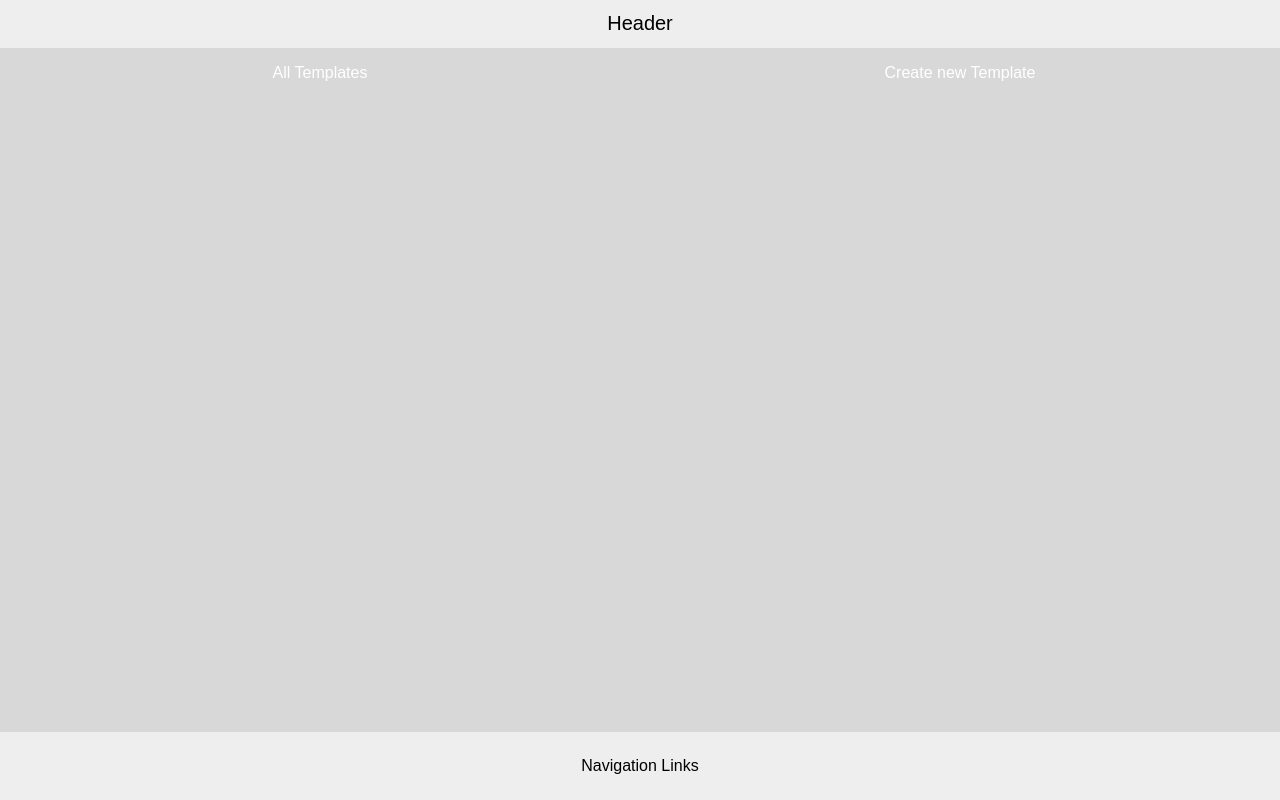
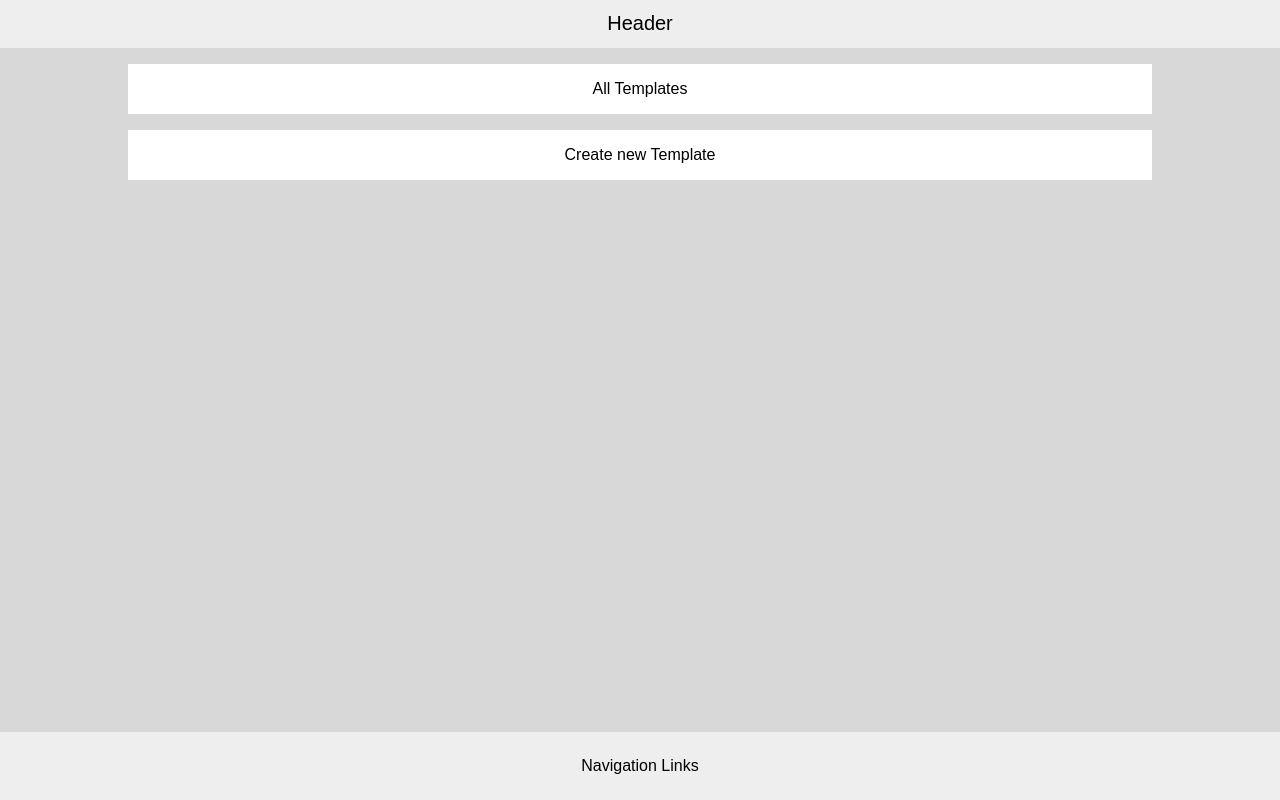
Before and after one commit to doctype-Melvin/repsetweight, a Next.js app: page / in a window 1280 px wide. Built offline with nearby package versions, Linux system fonts and the light colour scheme.

Commit message:
add styling and buttons to session container

```diff
--- a/app/global.css
+++ b/app/global.css
@@ -2,9 +2,11 @@
 	--navbar-height: 3rem;
 	--background: #d8d8d8;
 	--lighter-shade: #eeeeee;
+	--dark-contrast: #007a8f;
 	--black: #000;
-	--dark-contrast: #008b8f;
 	--white: #fff;
+	--red: crimson;
+	--yellow: rgb(247, 232, 100);
 }
 
 *,
--- a/app/page.js
+++ b/app/page.js
@@ -4,10 +4,10 @@ import styles from "./styles.module.css";
 export default function Home() {
   return (
     <section className={styles.page__container}>
-      <Link href="/presets" className={styles.link__styled}>
+      <Link href="/presets" className={styles.link__styled__span}>
         All Templates
       </Link>
-      <Link href="/presets/new" className={styles.link__styled}>
+      <Link href="/presets/new" className={styles.link__styled__span}>
         Create new Template
       </Link>
     </section>
--- a/app/styles.module.css
+++ b/app/styles.module.css
@@ -2,18 +2,23 @@
 	display: grid;
 	min-height: 100%;
 	grid-template-columns: 1fr 1fr;
-  grid-template-rows: repeat(auto-fill, 3rem);
+	grid-template-rows: repeat(auto-fill, minmax(1rem, 50px));
 	justify-items: center;
 	row-gap: 1rem;
 	padding-top: 1rem;
-  /* padding-bottom: calc(20px + var(--navbar-height)); */
 }
 
-.link__styled {
+.link__styled__span {
 	text-decoration: none;
-  color: var(--white);
+	color: var(--black);
+	grid-column: 1 / 3;
+	background-color: var(--white);
+	display: flex;
+	justify-content: center;
+	align-items: center;
+	width: 80%;
 }
 
-.link__styled:visited {
-  color: var(--turquoise);
+.link__styled__span:visited {
+	color: var(--black);
 }
--- a/components/SessionContainer/index.js
+++ b/components/SessionContainer/index.js
@@ -21,6 +21,10 @@ export default function SessionContainer({ session, exercises }) {
               <li className="day__exercise__item" key={index + exercise}>
                 <div>{exercise.name.toUpperCase()}</div>
                 <div>{exercise.mode}</div>
+                <div className="container__buttons">
+                  <button type="button" className="button edit">Edit</button>
+                  <button type="button" className="button delete">Delete</button>
+                </div>
               </li>
             ))}
           </ul>
```
Also changed, not shown: components/SessionContainer/styles.css (+27 -4 lines). Lines whose indentation alone changed are shown as unchanged.
